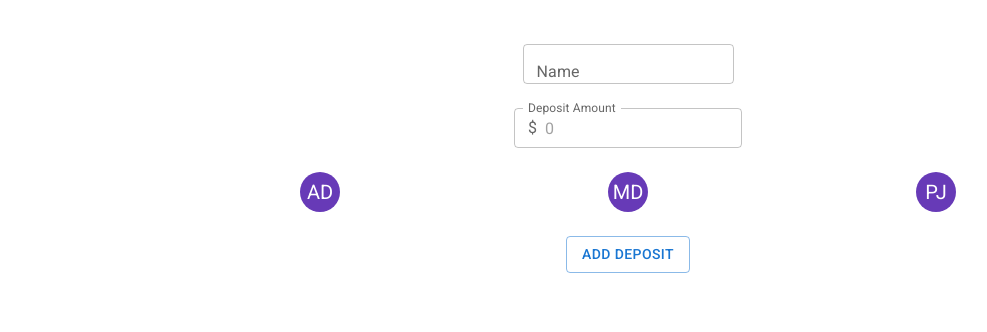
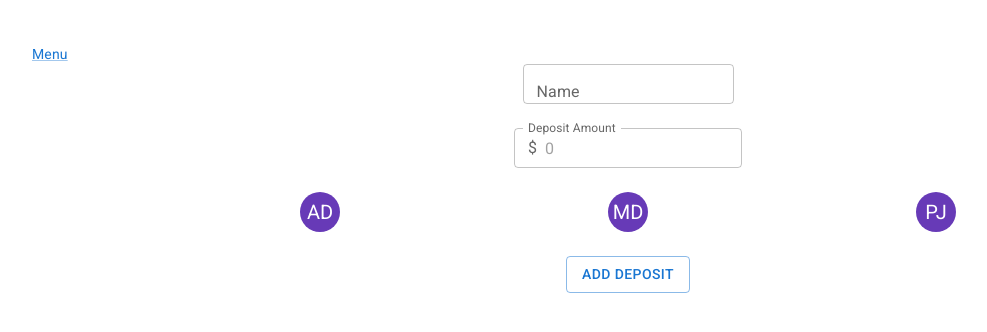
Before and after one commit to MorgenDiaz/partners-in-grime-accountant, a React (Create React App) app: page / in a window 1280 px wide. Both pictures are taken after a click on the button "NEW PAYOUT". Shown: the top 332 px of the page, without its empty margins (12-999 px from the left). Built offline with nearby package versions, Linux system fonts and the light colour scheme.

Commit message:
Added simple navigation.

```diff
--- a/src/App.css
+++ b/src/App.css
@@ -1,7 +1,16 @@
 .App {
   display: flex;
   justify-content: center;
+  flex-wrap: wrap;
   align-items: center;
   text-align: center;
   padding: 44px;
 }
+
+header {
+  display: flex;
+  width: 100%;
+}
+nav {
+  display: flex;
+}
--- a/src/App.js
+++ b/src/App.js
@@ -4,16 +4,15 @@ import { Component } from "react";
 import MainMenu from "./component/MainMenu";
 import EstimateNetPay from "./component/EstimateNetPay";
 import CreateDeposit from "./component/CreateDeposit";
+import { Link } from "@mui/material";
 
-/*
-  @todo Can not navigate back to menu.
-*/
 class App extends Component {
   constructor() {
     super();
 
     this.state = {
       route: "main_menu",
+      navigationEnabled: false,
       taxPercentage: 0,
       businessPercentage: 0,
       deposit: 0.0,
@@ -28,7 +27,16 @@ class App extends Component {
     };
   }
 
+  updateNavigation = (route) => {
+    if (route === "main_menu") {
+      this.setState({ navigationEnabled: false });
+    } else if (!this.state.navigationEnabled) {
+      this.setState({ navigationEnabled: true });
+    }
+  };
+
   onRouteChange = (route) => {
+    this.updateNavigation(route);
     this.setState({ route: route });
   };
 
@@ -48,7 +56,23 @@ class App extends Component {
   render() {
     return (
       <div className="App">
-        <header className="App-header"></header>
+        <header className="App-header">
+          {this.state.navigationEnabled ? (
+            <nav>
+              <Link
+                component="button"
+                variant="body2"
+                onClick={() => {
+                  this.onRouteChange("main_menu");
+                }}
+              >
+                Menu
+              </Link>
+            </nav>
+          ) : (
+            ""
+          )}
+        </header>
 
         {this.route(this.state.route)}
 
--- a/src/component/check-stub.component.jsx
+++ b/src/component/CheckStub.jsx
@@ -20,7 +20,7 @@ export default function CheckStub({
         "& > :not(style)": {
           m: 1,
           width: 248,
-          height: 248,
+          height: 128,
         },
       }}
       elevation={3}
--- a/src/component/EstimateNetPay.jsx
+++ b/src/component/EstimateNetPay.jsx
@@ -4,7 +4,7 @@ import Button from "@mui/material/Button";
 import Check from "../model/check";
 
 import LabeledNumberInput from "./utility/LabeledNumberInput";
-import CheckStub from "./check-stub.component";
+import CheckStub from "./CheckStub";
 
 const blankStub = {
   grossDepositAmount: 0.0,
```
